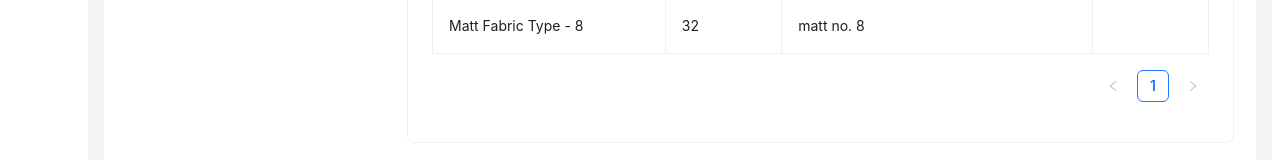
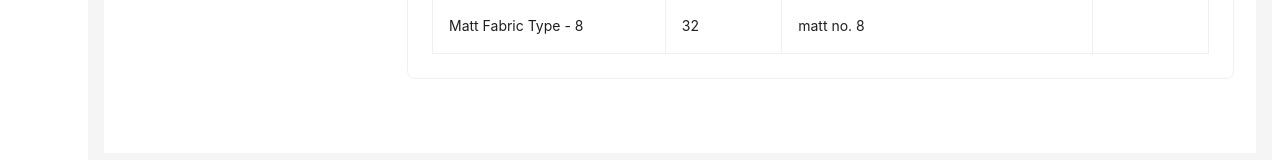
Before and after one commit to FullstackRakibul/FSTester, a Vue app: page / in a window 1280 px wide. Shown: the part 631-791 px from the top of the page. Built offline with nearby package versions, Linux system fonts and the light colour scheme.

Commit message:
list add

```diff
--- a/src/components/core/OperationDashboard.vue
+++ b/src/components/core/OperationDashboard.vue
@@ -95,10 +95,9 @@ const labelCol = { style: { width: '150px' } };
       :lg="{ span: 18 }"
     >
       <a-card title="End-to-End Fabric Quality Inspection" class="w-full">
-           <a-table :columns="columns" :data-source="dataSource" bordered>
+           <a-table :pagination="false" :columns="columns" :data-source="dataSource" bordered>
 
            </a-table>
-
       </a-card>
     </a-col>
   </a-row>
```
